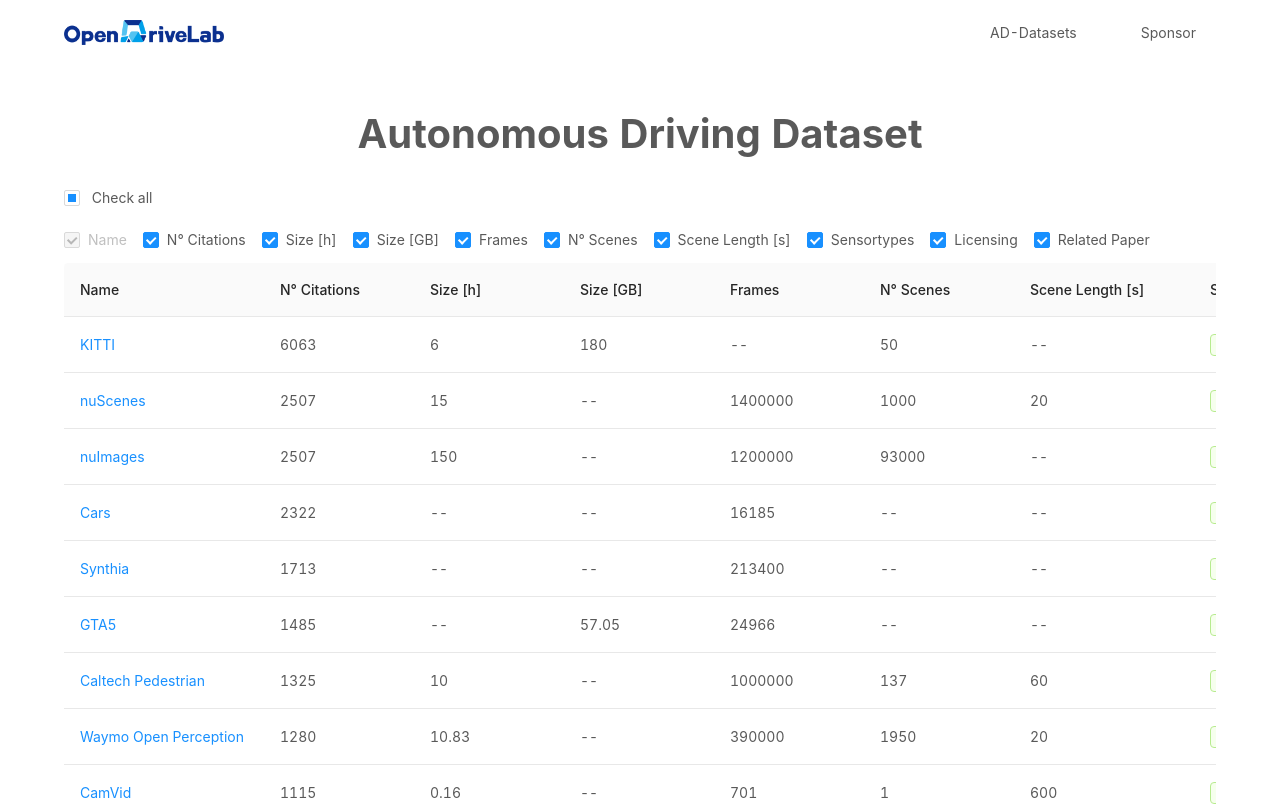
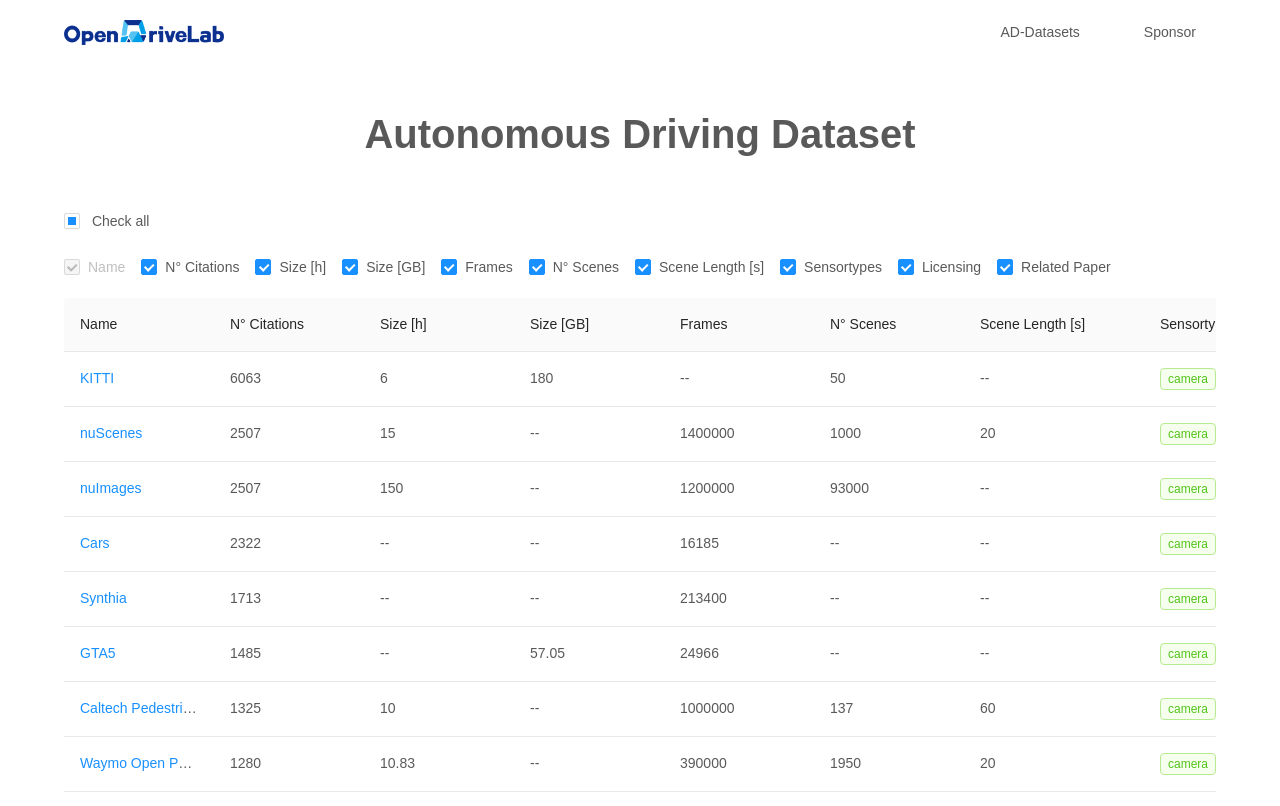
Before and after one commit to orangegk/AutonomousDrivingDataset, a Vue app: page /#/ in a window 1280 px wide. Shown: the top 806 px of the page. Built offline with nearby package versions, Linux system fonts and the light colour scheme.

Commit message:
feat: 移动端适配

```diff
--- /dev/null
+++ b/src/assets/styles/global.scss
@@ -0,0 +1,83 @@
+/* 全局样式表 */
+html,
+body {
+  width: 100%;
+  height: 100%;
+  margin: 0;
+  padding: 0;
+  font-size: 40px;
+}
+body,
+p,
+dl,
+dd,
+ul,
+ol,
+li,
+div,
+h1,
+h2,
+h3,
+h4,
+h5,
+h6,
+form,
+input,
+table,
+tr,
+td {
+  margin: 0;
+  padding: 0;
+}
+body {
+  width: 100%;
+  height: 100%;
+  margin: 0;
+  padding: 0;
+  font-size: 80px;
+  font-family: "微软雅黑", Arial;
+}
+ul,
+ol {
+  list-style: none;
+}
+img {
+  border: 0;
+}
+a {
+  text-decoration: none;
+}
+// .title-class{
+//     padding-top: 10px 0;
+//     margin: 0;
+//     font-size: 1rem;
+//     font-weight: bold;
+//     text-align: center;
+// }
+/* 超小屏幕（手机，小于 768px） */
+@media (max-width: 768px) {
+  html {
+    font-size: 24px;
+  }
+}
+
+/* 小屏幕（平板，大于等于 768px） */
+@media (min-width: 768px) {
+  html {
+    font-size: 24px;
+  }
+}
+
+/* 中等屏幕（桌面显示器，大于等于 992px） */
+@media (min-width: 992px) {
+  html {
+    font-size: 24px;
+  }
+}
+
+/* 大屏幕（大桌面显示器，大于等于 1200px） */
+@media (min-width: 1200px) {
+  html {
+    font-size: 40px;
+  }
+}
--- a/src/components/header.vue
+++ b/src/components/header.vue
@@ -5,6 +5,7 @@
         href="https://opendrivelab.com/"
         target="_blank"
         rel="noopener noreferrer"
+        style="display: flex; justify-content: center; align-items: center"
       >
         <img src="../assets/OpenDriveLab.png" alt="Logo"
       /></a>
--- a/src/main.js
+++ b/src/main.js
@@ -4,6 +4,7 @@
 import store from './store'
 import Antd from 'ant-design-vue';
 import 'ant-design-vue/dist/antd.css';
+import '@/assets/styles/global.scss';
 
 Vue.use(Antd);
 
--- a/src/views/AD_Dataset.vue
+++ b/src/views/AD_Dataset.vue
@@ -2,7 +2,7 @@
   <div style="margin-top: 30px">
     <div class="title">Autonomous Driving Dataset</div>
     <!-- <span>请选择显示的列:</span> -->
-    <div style="padding: 1% 5%">
+    <div style="padding: 1% 5%;line-height: 24px;">
       <div>
         <a-checkbox
           :indeterminate="indeterminate"
@@ -12,7 +12,7 @@
           Check all
         </a-checkbox>
       </div>
-      <br />
+      <!-- <br /> -->
       <a-checkbox-group
         v-model="checkedList"
         :options="plainOptions"
@@ -170,7 +170,7 @@
     dataIndex: "id",
     key: "id",
     ellipsis: true,
-    width: 200,
+    width: 150,
     fixed: "left",
     // defaultSortOrder: "descend",
     sorter: (a, b) => a.id.localeCompare(b.id),
@@ -623,7 +623,7 @@
   padding-top: 10px;
   padding-bottom: 10px;
   margin: 0;
-  font-size: 2.5rem;
+  font-size: 1rem;
   font-weight: bold;
   text-align: center;
 }
@@ -634,4 +634,7 @@
 .table-operations > button {
   margin-right: 8px;
 }
+.ant-checkbox-group{
+  line-height: 2.5;
+}
 </style>
```
Also changed, not shown: 13 other files (tests, documents, lock files or other folders).
